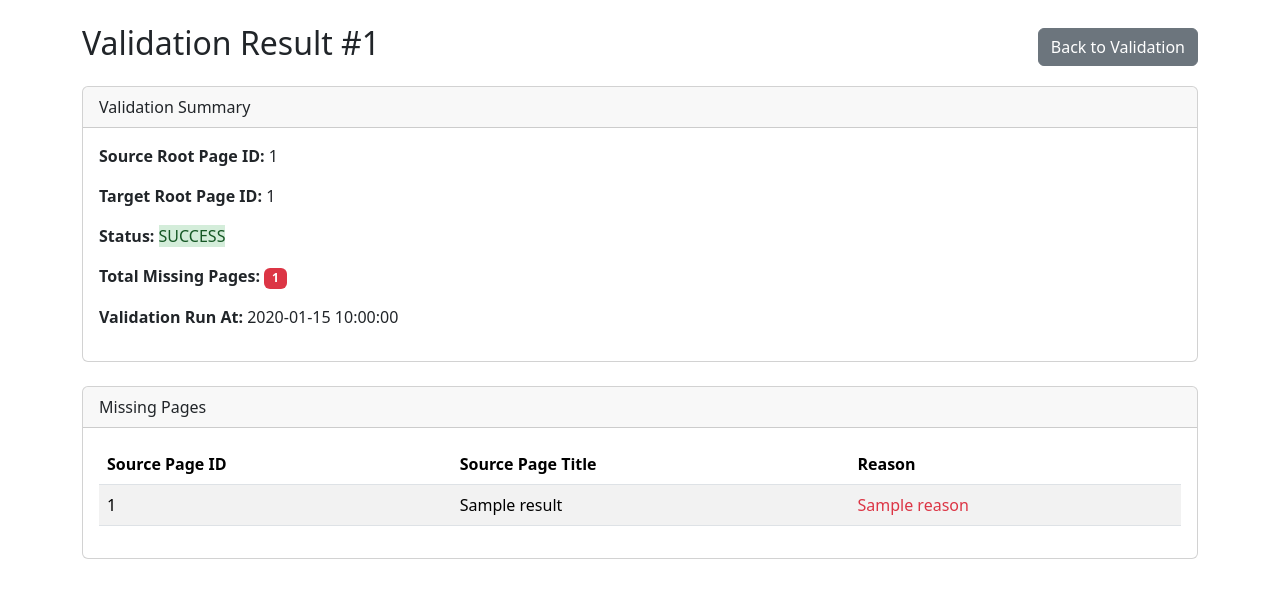
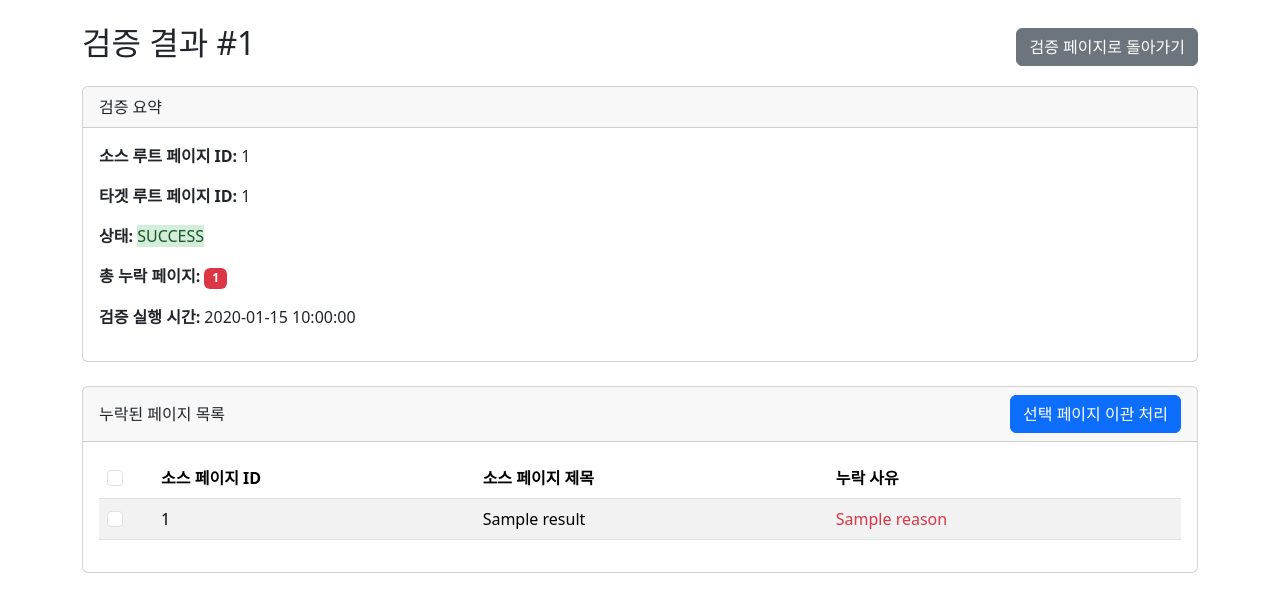
Before and after one commit to zipooclassic/Confluence-Migration-System, a Flask app: template confluence-migration-system/web_templates/templates/validation_result.html in a window 1280 px wide. Shown: the part 56-668 px from the top of the page. Run offline with Flask 3, Linux system fonts and the light colour scheme; the template is opened without the code that fills it: most values are stand-ins (such as "Sample title", 1, 10 or a date in 2020).

Commit message:
Add files via upload

```diff
--- a/confluence-migration-system/web_templates/templates/validation_result.html
+++ b/confluence-migration-system/web_templates/templates/validation_result.html
@@ -1,43 +1,60 @@
 {% extends "base.html" %}
 
-{% block title %}Validation Result #{{ validation_job.id }} - Confluence Migration System{% endblock %}
+{% block title %}검증 결과 #{{ validation_job.id }} - Confluence Migration System{% endblock %}
 
 {% block content %}
 <div class="d-flex justify-content-between align-items-center mb-3">
-    <h2>Validation Result #{{ validation_job.id }}</h2>
-    <a href="{{ url_for('web.validation_form') }}" class="btn btn-secondary">Back to Validation</a>
+    <h2>검증 결과 #{{ validation_job.id }}</h2>
+    <a href="{{ url_for('web.validation_form') }}" class="btn btn-secondary">검증 페이지로 돌아가기</a>
 </div>
 
 <div class="card mb-4">
     <div class="card-header">
-        Validation Summary
+        검증 요약
     </div>
     <div class="card-body">
-        <p><strong>Source Root Page ID:</strong> {{ validation_job.source_root_page_id }}</p>
-        <p><strong>Target Root Page ID:</strong> {{ validation_job.target_root_page_id }}</p>
-        <p><strong>Status:</strong> <span class="status-badge status-{{ validation_job.status }}">{{ validation_job.status }}</span></p>
-        <p><strong>Total Missing Pages:</strong> <span class="badge bg-danger">{{ validation_job.missing_pages_count }}</span></p>
-        <p><strong>Validation Run At:</strong> {{ validation_job.created_at.strftime('%Y-%m-%d %H:%M:%S') if validation_job.created_at }}</p>
+        <p><strong>소스 루트 페이지 ID:</strong> {{ validation_job.source_root_page_id }}</p>
+        <p><strong>타겟 루트 페이지 ID:</strong> {{ validation_job.target_root_page_id }}</p>
+        <p><strong>상태:</strong> <span class="status-badge status-{{ validation_job.status }}">{{ validation_job.status }}</span></p>
+        <p><strong>총 누락 페이지:</strong> <span class="badge bg-danger">{{ validation_job.missing_pages_count }}</span></p>
+        <p><strong>검증 실행 시간:</strong> {{ validation_job.created_at.strftime('%Y-%m-%d %H:%M:%S') if validation_job.created_at }}</p>
     </div>
 </div>
 
+<form method="POST" action="{{ url_for('web.remigrate_from_validation') }}">
+    <input type="hidden" name="validation_job_id" value="{{ validation_job.id }}">
+
+    {# This part is not ideal, but necessary for this stateless approach #}
+    {# In a real app, creds might be stored encrypted or handled differently #}
+    <input type="hidden" name="source_url" value="{{ env.SOURCE_CONFLUENCE_URL or '' }}">
+    <input type="hidden" name="source_username" value="{{ env.SOURCE_CONFLUENCE_USERNAME or '' }}">
+    <input type="hidden" name="source_api_token" value="{{ env.SOURCE_CONFLUENCE_API_TOKEN or '' }}">
+    <input type="hidden" name="target_url" value="{{ env.TARGET_CONFLUENCE_URL or '' }}">
+    <input type="hidden" name="target_username" value="{{ env.TARGET_CONFLUENCE_USERNAME or '' }}">
+    <input type="hidden" name="target_api_token" value="{{ env.TARGET_CONFLUENCE_API_TOKEN or '' }}">
+
     <div class="card">
-    <div class="card-header">
-        Missing Pages
+        <div class="card-header d-flex justify-content-between align-items-center">
+            누락된 페이지 목록
+            {% if results %}
+            <button type="submit" class="btn btn-primary">선택 페이지 이관 처리</button>
+            {% endif %}
         </div>
         <div class="card-body">
             {% if results %}
             <table class="table table-striped">
                 <thead>
                     <tr>
-                    <th>Source Page ID</th>
-                    <th>Source Page Title</th>
-                    <th>Reason</th>
+                        <th style="width: 5%;"><input class="form-check-input" type="checkbox" id="select-all"></th>
+                        <th>소스 페이지 ID</th>
+                        <th>소스 페이지 제목</th>
+                        <th>누락 사유</th>
                     </tr>
                 </thead>
                 <tbody>
                     {% for result in results %}
                     <tr>
+                        <td><input class="form-check-input page-checkbox" type="checkbox" name="source_page_ids" value="{{ result.source_page_id }}"></td>
                         <td>{{ result.source_page_id }}</td>
                         <td>{{ result.source_page_title }}</td>
                         <td><span class="text-danger">{{ result.reason }}</span></td>
@@ -46,9 +63,18 @@
                 </tbody>
             </table>
             {% else %}
-        <p class="text-success text-center">🎉 No missing pages found! The trees appear to be identical.</p>
+            <p class="text-success text-center">🎉 누락된 페이지를 찾지 못했습니다! 페이지 트리가 일치하는 것으로 보입니다.</p>
             {% endif %}
         </div>
     </div>
+</form>
 
+<script>
+document.getElementById('select-all').addEventListener('change', function(event) {
+    var checkboxes = document.querySelectorAll('.page-checkbox');
+    checkboxes.forEach(function(checkbox) {
+        checkbox.checked = event.target.checked;
+    });
+});
+</script>
 {% endblock %}
```
Lines whose indentation alone changed are shown as unchanged.
